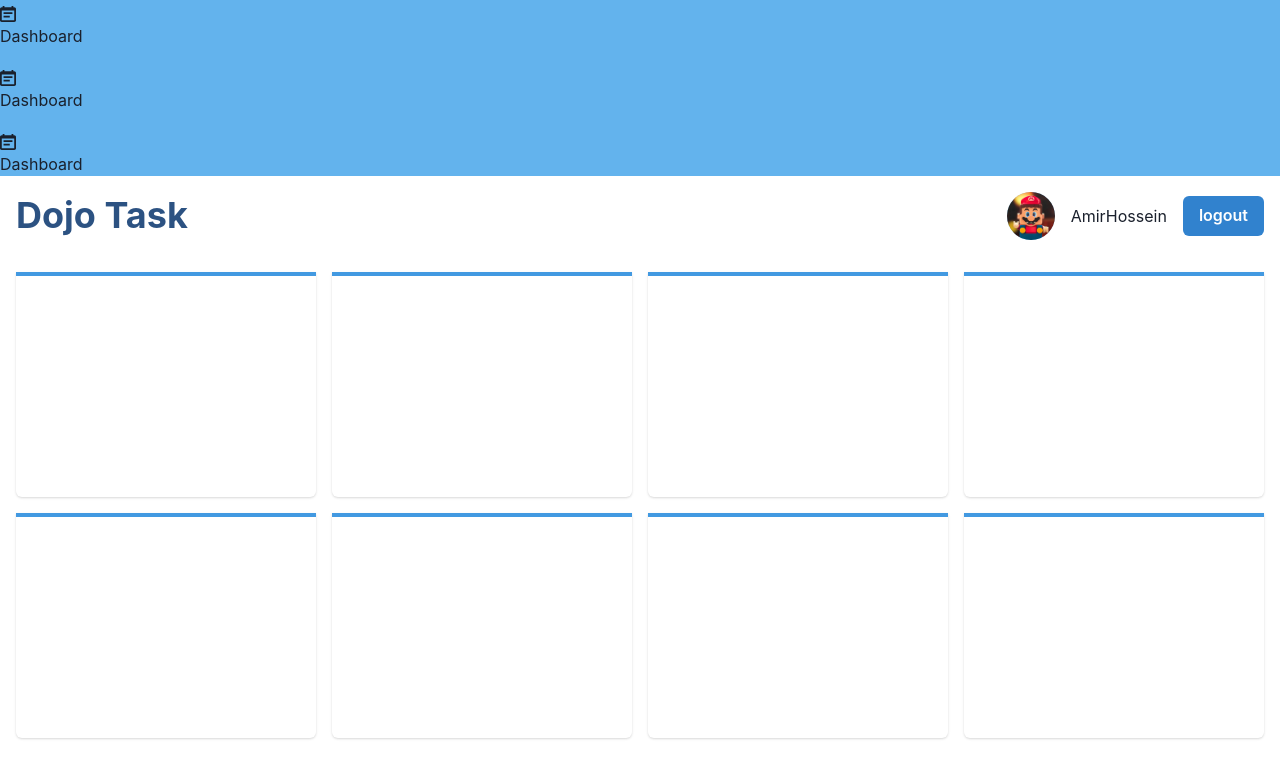
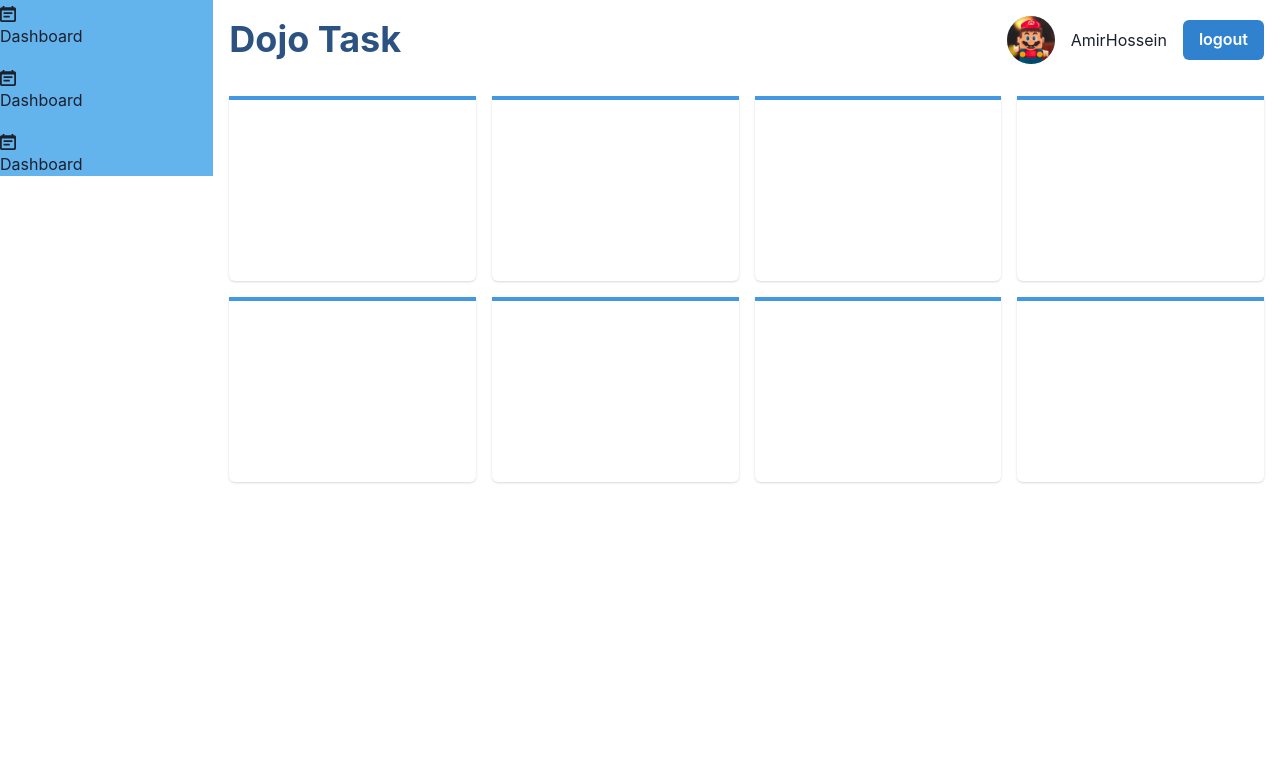
Before and after one commit to AmirManshadi/dojo_tasks, a React (Vite) app: page / in a window 1280 px wide. Shown: the top 778 px of the page. Built offline with nearby package versions, Linux system fonts and the light colour scheme.

Commit message:
feat: create main grid layout

```diff
--- a/src/layouts/RootLayout.jsx
+++ b/src/layouts/RootLayout.jsx
@@ -1,13 +1,35 @@
 import { Outlet } from "react-router-dom"
 import Navbar from "../components/Navbar"
 import Sidebar from "../components/Sidebar"
+import { Grid, GridItem } from "@chakra-ui/react"
 
 export default function RootLayout() {
 	return (
-		<div>
-      <Sidebar />
-			<Navbar />
-			<Outlet />
-		</div>
+		<Grid templateColumns="repeat(6, 1fr)" templateRows="80px 80px auto">
+			<GridItem
+				colStart={[1]}
+				colEnd={[7, 3, 2]}
+				rowStart={[2, 1]}
+				rowEnd={[3, 4]}
+			>
+				<Sidebar />
+			</GridItem>
+			<GridItem
+        colStart={[1, 3, 2]}
+        colEnd={[7]}
+        rowStart={[1]}
+        rowEnd={2}
+      >
+				<Navbar />
+			</GridItem>
+			<GridItem
+				colStart={[1, 3, 2]}
+				colEnd={[7]}
+				rowStart={[3, 2]}
+				rowEnd={[4]}
+			>
+				<Outlet />
+			</GridItem>
+		</Grid>
 	)
 }
```
